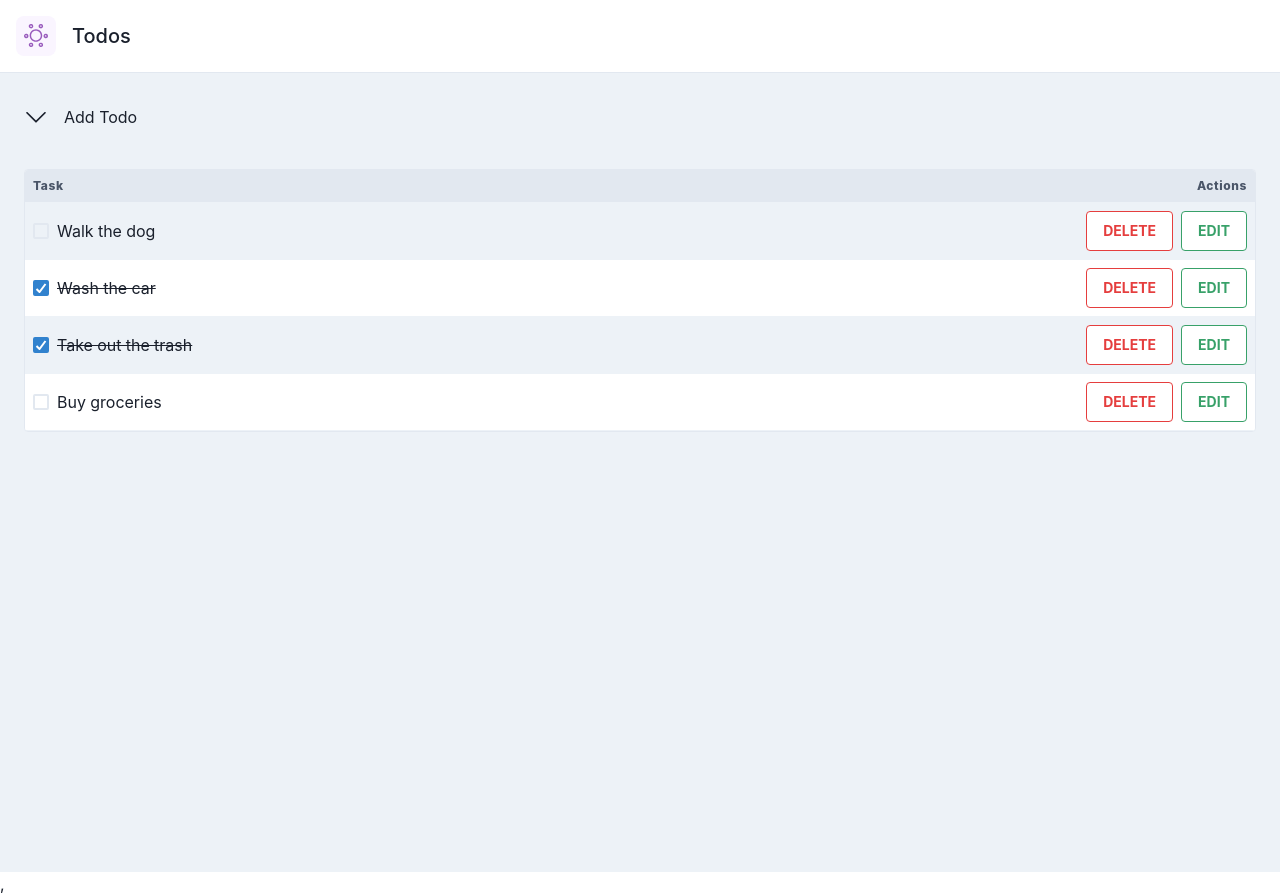
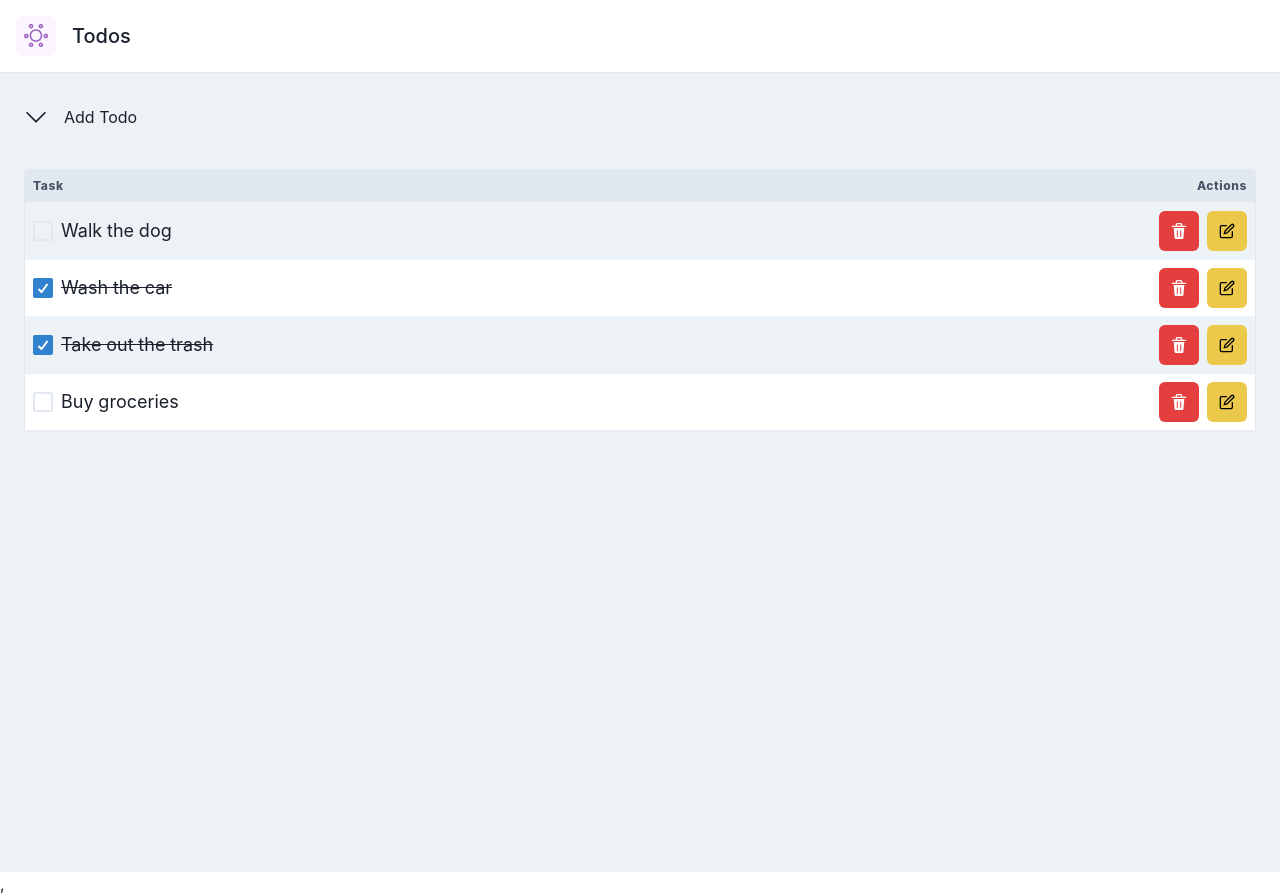
Before and after one commit to oscar-hustlebox/todo-app, a React app: page / in a window 1280 px wide. Built offline with nearby package versions, Linux system fonts and the light colour scheme.

Commit message:
style: change button text to button icon

```diff
--- a/package.json
+++ b/package.json
@@ -4,6 +4,7 @@
     "private": true,
     "dependencies": {
         "@babel/core": "^7.16.0",
+        "@chakra-ui/icons": "2.0.11",
         "@chakra-ui/react": "2.3.6",
         "@emotion/react": "11.10.5",
         "@emotion/styled": "11.10.5",
--- a/src/components/TodoListTable/TodoListItem/TodoListItem.tsx
+++ b/src/components/TodoListTable/TodoListItem/TodoListItem.tsx
@@ -1,5 +1,6 @@
 import React, { useState } from 'react';
-import { Button, Flex, Heading, Td, Text, Tr, Checkbox } from '@chakra-ui/react';
+import { Button, Flex, Heading, Td, Text, Tr, Checkbox, IconButton } from '@chakra-ui/react';
+import { DeleteIcon, EditIcon } from '@chakra-ui/icons';
 import { useDispatch } from 'react-redux';
 import { TodoState, removeTodo, toggleTodoComplete } from '../../../redux/slices/todos/slice';
 import { TodoForm } from '../../TodoForm/TodoForm';
@@ -17,7 +18,12 @@ export const TodoListItem = ({ todo }: TodoListItemProps) => {
                     <TodoForm todo={todo} handleCancel={() => setSelected(null)} />
                 ) : (
                     <Flex gap={4}>
-                        <Checkbox isChecked={todo.isComplete} onChange={() => dispatch(toggleTodoComplete(todo.id))}>
+                        <Checkbox
+                            isChecked={todo.isComplete}
+                            onChange={() => dispatch(toggleTodoComplete(todo.id))}
+                            size="lg"
+                            width={'full'}
+                        >
                             <Text
                                 {...(todo.isComplete
                                     ? { textDecorationColor: 'blackAlpha.500', textDecoration: 'line-through' }
@@ -31,42 +37,20 @@ export const TodoListItem = ({ todo }: TodoListItemProps) => {
             </Td>
             <Td padding={2}>
                 <Flex alignSelf="right" justifyContent="flex-end" gap={2}>
-                    <Button
-                        backgroundColor="#FFF"
-                        borderColor="red.500"
-                        borderWidth={1}
-                        _hover={{
-                            backgroundColor: 'red.500',
-                            color: '#FFF',
-                        }}
-                        color="red.500"
-                        borderRadius={4}
-                        width={{ sm: '100%', base: 'inherit', md: 'inherit' }}
+                    <IconButton
+                        colorScheme="red"
+                        aria-label="delete todo"
+                        icon={<DeleteIcon />}
                         onClick={() => dispatch(removeTodo(todo.id))}
                         disabled={selected?.id === todo.id}
-                    >
-                        <Heading size="xs" textTransform="uppercase">
-                            Delete
-                        </Heading>
-                    </Button>
-                    <Button
-                        backgroundColor="#FFF"
-                        borderColor="green.500"
-                        borderWidth={1}
-                        _hover={{
-                            backgroundColor: 'green.500',
-                            color: '#FFF',
-                        }}
-                        color="green.500"
-                        borderRadius={4}
-                        width={{ sm: '100%', base: 'inherit', md: 'inherit' }}
+                    />
+                    <IconButton
+                        colorScheme="yellow"
+                        aria-label="edit todo"
+                        icon={<EditIcon />}
                         onClick={() => setSelected(todo)}
                         disabled={selected?.id === todo.id}
-                    >
-                        <Heading size="xs" textTransform="uppercase">
-                            Edit
-                        </Heading>
-                    </Button>
+                    />
                 </Flex>
             </Td>
         </Tr>
```
Also changed, not shown: 1 other file (tests, documents, lock files or other folders).
